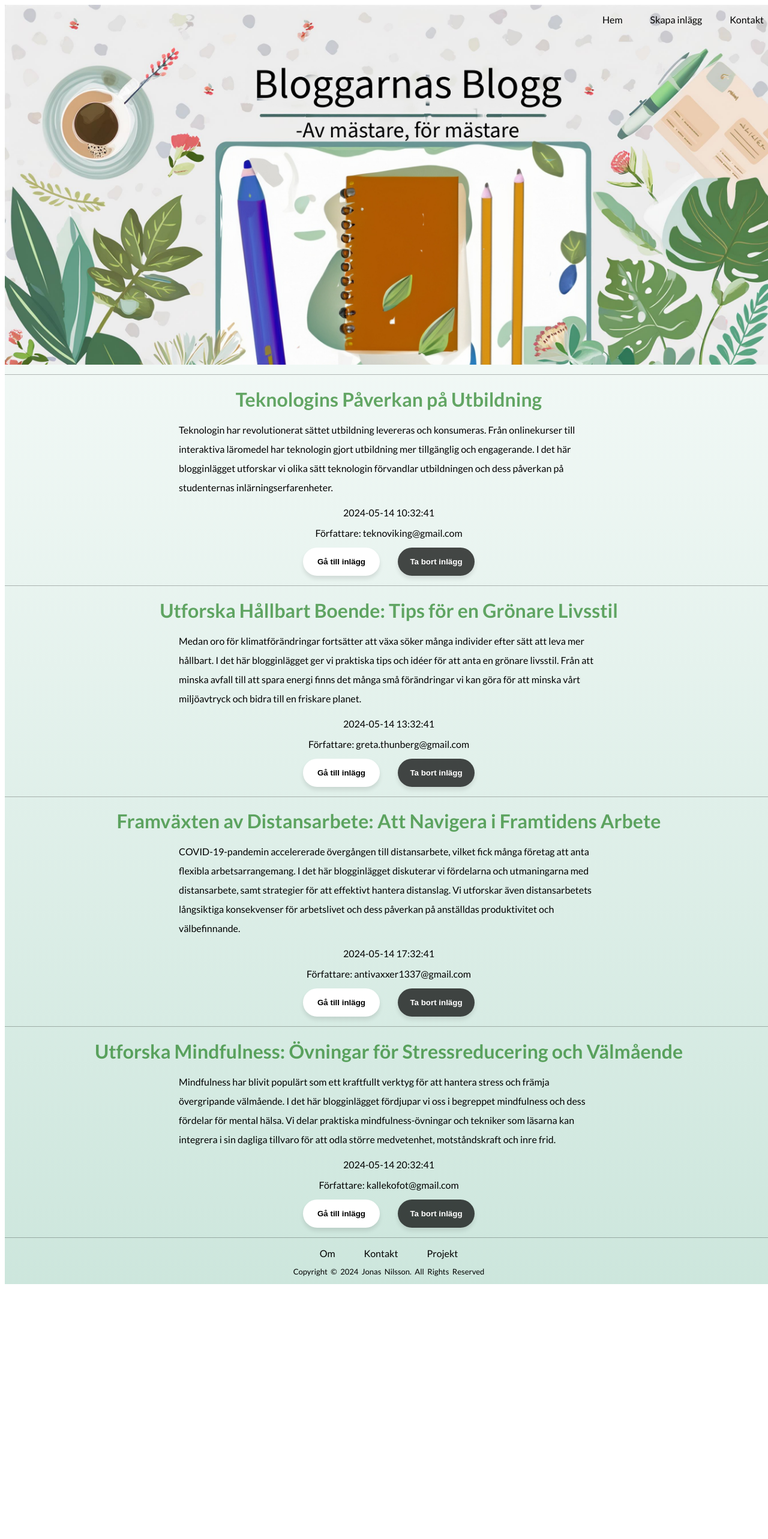
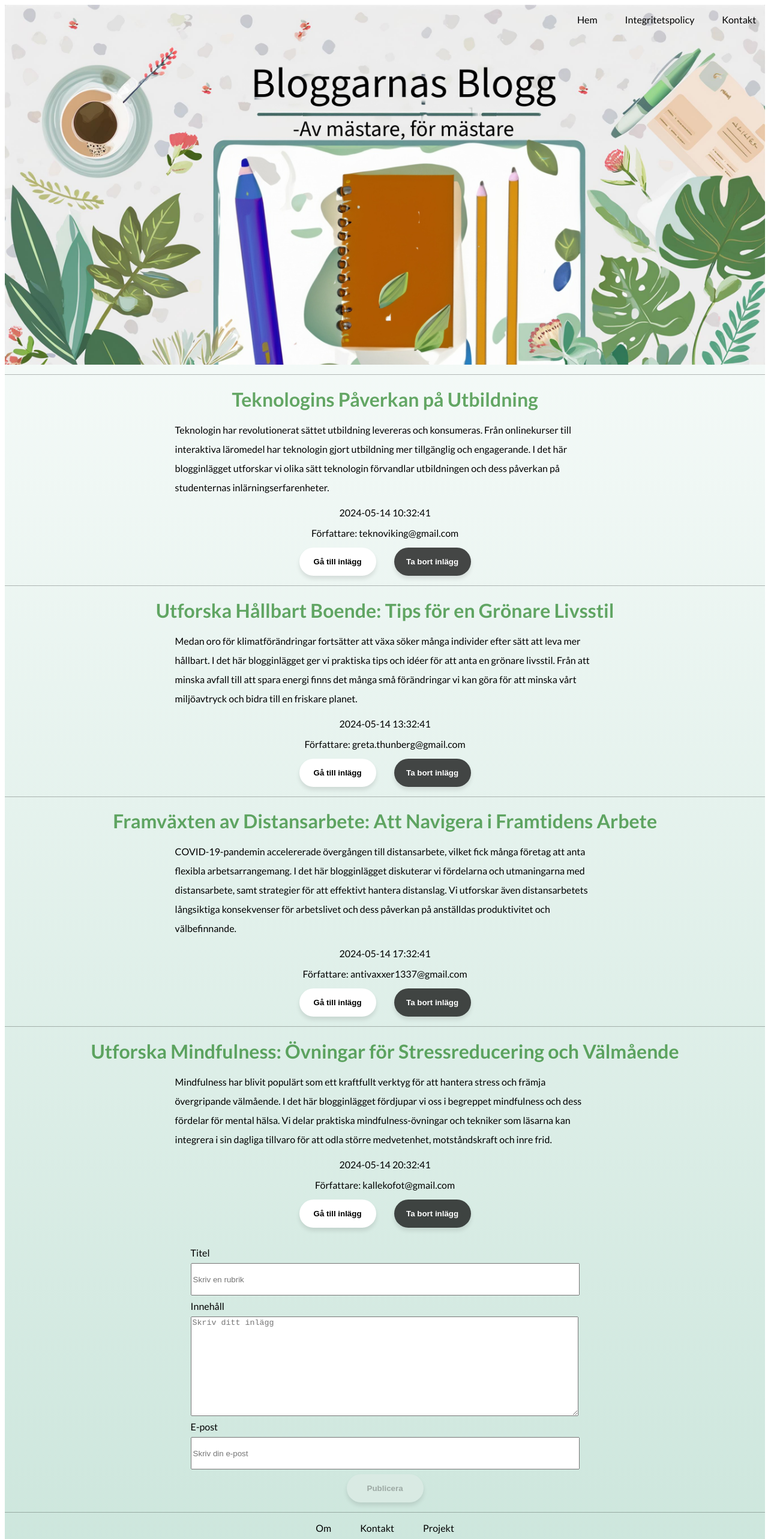
Before and after one commit to klistier/AngularProjekt, an Angular app: page / in a window 1280 px wide. Shown: the top 2566 px of the page at 60% size. Before the commit the page ends 2149 px from the top, so only its background shows below. Built offline with nearby package versions, Linux system fonts and the light colour scheme; data requests are answered from the project's data file.

Commit message:
flyttat in skapa post i main component

```diff
--- a/src/app/app.component.css
+++ b/src/app/app.component.css
@@ -1,7 +1,7 @@
 main{
     background: linear-gradient(to top, #acd6c69a, #ffffff10);
     margin: 0 auto;
-    width: 100vw;
+    width: 99vw;
     display: flex;
     justify-content: center;
     align-items: center;
--- a/src/app/app.routes.ts
+++ b/src/app/app.routes.ts
@@ -1,7 +1,6 @@
 import { Routes } from '@angular/router';
 import { SinglePostComponent } from './components/single-post/single-post.component';
 import { MainPageComponent } from './components/main-page/main-page.component';
-import { BlogInputComponent } from './components/main-page/blog-input/blog-input.component';
 
 export const routes: Routes = [
     {
@@ -11,9 +10,5 @@ export const routes: Routes = [
     {
         path: "posts/:id",
         component: SinglePostComponent
-    },
-    {
-        path: "create",
-        component: BlogInputComponent
     }
 ];
--- a/src/app/components/main-page/blog-input/blog-input.component.html
+++ b/src/app/components/main-page/blog-input/blog-input.component.html
@@ -1,4 +1,3 @@
-<app-nav></app-nav>
 <div class="input-container">
   <form [formGroup]="blogForm" (ngSubmit)="addPost()">
     <label for="title">Titel</label>
@@ -28,4 +27,3 @@
     <button class="btn white" [disabled]="blogForm.invalid">Publicera</button>
   </form>
 </div>
-<app-footer></app-footer>
--- a/src/app/components/main-page/blog-input/blog-input.component.ts
+++ b/src/app/components/main-page/blog-input/blog-input.component.ts
@@ -45,7 +45,7 @@ export class BlogInputComponent {
         date: new Date().toLocaleString('sv-SE'),
       };
       this.blogService.addPost(newPost).subscribe((post) => {
-        this.blogPosts.push(post);
+        this.onAddPost.emit(post);
       });
       this.blogForm.reset();
     }
--- a/src/app/components/main-page/main-page.component.html
+++ b/src/app/components/main-page/main-page.component.html
@@ -1,3 +1,4 @@
 <app-nav></app-nav>
 <app-blog [blogPosts]="blogPosts" (deletePost)="deletePost($event)"></app-blog>
+<app-blog-input (onAddPost)="onAddPost($event)"></app-blog-input>
 <app-footer></app-footer>
--- a/src/app/components/main-page/main-page.component.ts
+++ b/src/app/components/main-page/main-page.component.ts
@@ -6,11 +6,19 @@ import { HttpClientModule } from '@angular/common/http';
 import { CommonModule } from '@angular/common';
 import { NavComponent } from '../nav/nav.component';
 import { FooterComponent } from '../footer/footer.component';
+import { BlogInputComponent } from './blog-input/blog-input.component';
 
 @Component({
   selector: 'app-main-page',
   standalone: true,
-  imports: [BlogComponent, NavComponent, HttpClientModule, CommonModule, FooterComponent],
+  imports: [
+    BlogComponent,
+    NavComponent,
+    HttpClientModule,
+    CommonModule,
+    FooterComponent,
+    BlogInputComponent,
+  ],
   templateUrl: './main-page.component.html',
   styleUrl: './main-page.component.css',
 })
@@ -33,4 +41,8 @@ export class MainPageComponent implements OnInit {
       this.blogPosts = this.blogPosts.filter((p) => p.id !== post.id);
     });
   }
+
+  onAddPost(newPost: BlogPost) {
+    this.blogPosts.push(newPost);
+  }
 }
--- a/src/app/components/nav/nav.component.css
+++ b/src/app/components/nav/nav.component.css
@@ -1,7 +1,7 @@
 .nav-container {
   background-image: url("../../../assets/images/hero.jpeg");
   background-size: cover;
-  width: 100vw;
+  width: 99vw;
   height: 600px;
 }
 
--- a/src/app/components/nav/nav.component.html
+++ b/src/app/components/nav/nav.component.html
@@ -1,7 +1,7 @@
 <div class="nav-container">
   <ul>
     <li><a [routerLink]="''" >Hem</a></li>
-    <li><a [routerLink]="'create'">Skapa inlägg</a></li>
+    <li><a>Integritetspolicy</a></li>
     <li><a>Kontakt</a></li>
   </ul>
 </div>
```
Also changed, not shown: db.json (line endings or trailing spaces).
